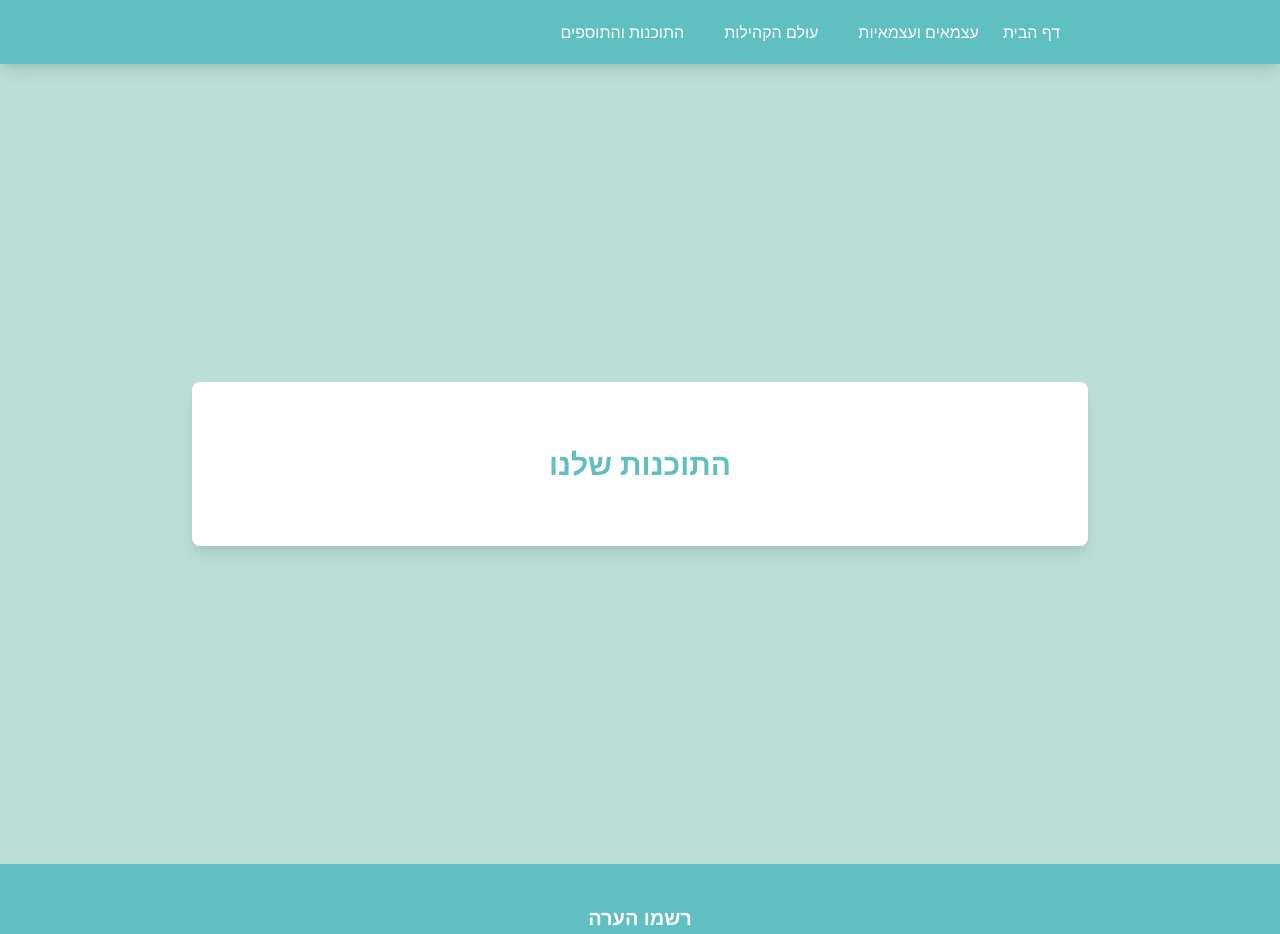
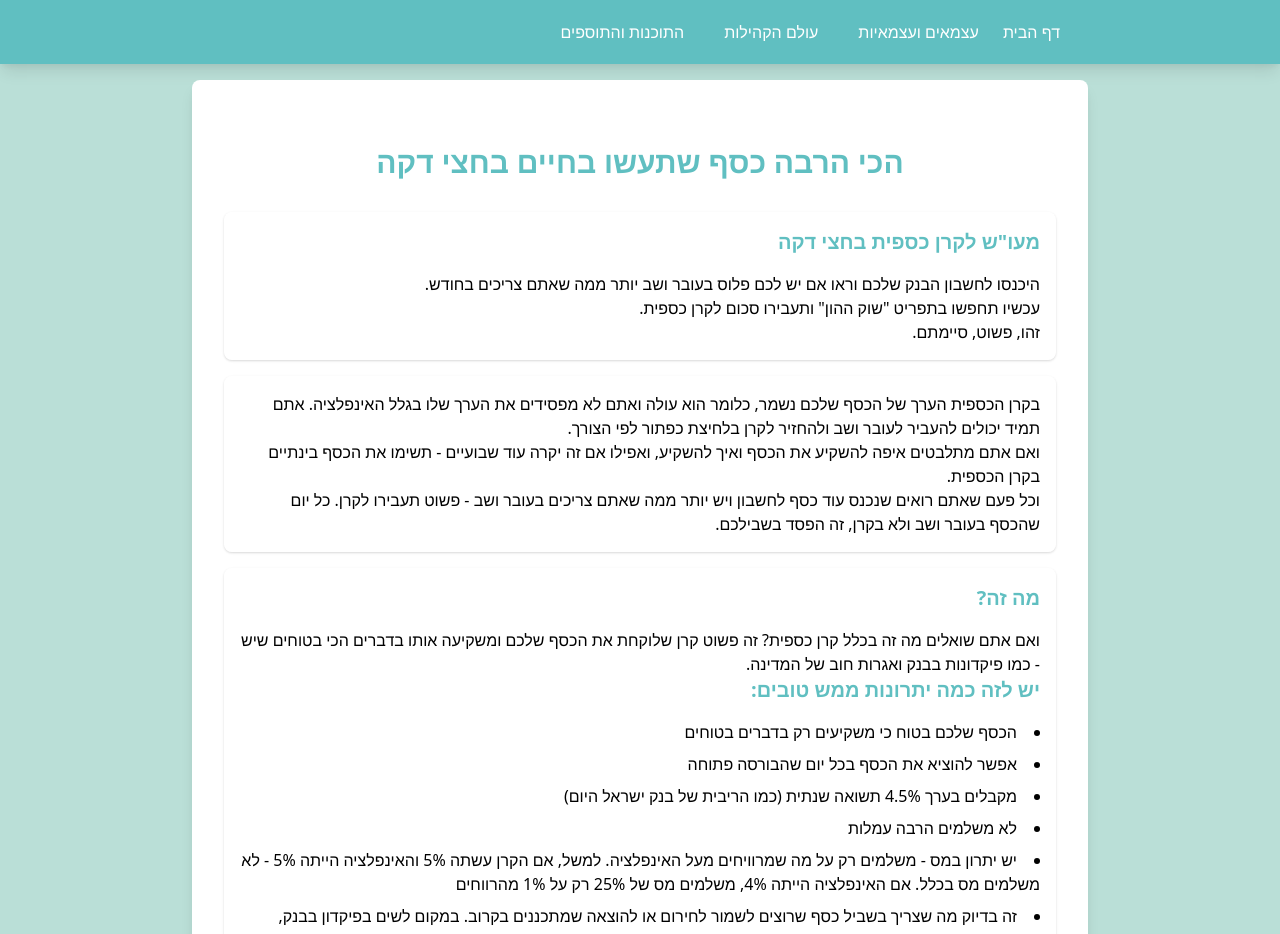
Before and after one commit to Zevik/Atsmai, a Next.js app: page /extensions in a window 1280 px wide. Shown: the top 934 px of the page. Built offline with nearby package versions, Linux system fonts and the light colour scheme.

Commit message:
כלום

```diff
--- a/pages/extensions.js
+++ b/pages/extensions.js
@@ -1,14 +1,48 @@
 import React from 'react';
 
-const Extensions = () => {
+const CashFund = () => {
   return (
-    <div className="min-h-screen bg-secondary/20 overflow-x-hidden p-4 flex items-center justify-center">
+    <div className="min-h-screen bg-secondary/20 overflow-x-hidden p-4">
       <div className="w-full max-w-4xl mx-auto bg-white p-4 md:p-8 rounded-lg shadow-lg overflow-hidden">
-        <h1 className="text-3xl font-bold mb-8 text-primary text-center mt-8">התוכנות שלנו</h1>
-        {/* ...existing content... */}
+        <h1 className="text-3xl font-bold mb-8 text-primary text-center mt-8">הכי הרבה כסף שתעשו בחיים בחצי דקה</h1>
+
+        {/* Split content into 3 transparent boxes */}
+        <div className="flex flex-col space-y-4">
+          <div className="bg-white bg-opacity-50 p-4 rounded-lg shadow"> {/* Changed bg-opacity from 75 to 50 */}
+            {/* Box 1 Content */}
+            <h2 className="text-xl font-semibold mb-4 text-primary">מעו"ש לקרן כספית בחצי דקה</h2>
+            <p>היכנסו לחשבון הבנק שלכם וראו אם יש לכם פלוס בעובר ושב יותר ממה שאתם צריכים בחודש.</p>
+            <p>עכשיו תחפשו בתפריט "שוק ההון" ותעבירו סכום לקרן כספית.</p>
+            <p>זהו, פשוט, סיימתם.</p>
+          </div>
+
+          <div className="bg-white bg-opacity-75 p-4 rounded-lg shadow">
+            {/* Box 2 Content */}
+            <p>בקרן הכספית הערך של הכסף שלכם נשמר, כלומר הוא עולה ואתם לא מפסידים את הערך שלו בגלל האינפלציה. אתם תמיד יכולים להעביר לעובר ושב ולהחזיר לקרן בלחיצת כפתור לפי הצורך.</p>
+            <p>ואם אתם מתלבטים איפה להשקיע את הכסף ואיך להשקיע, ואפילו אם זה יקרה עוד שבועיים - תשימו את הכסף בינתיים בקרן הכספית.</p>
+            <p>וכל פעם שאתם רואים שנכנס עוד כסף לחשבון ויש יותר ממה שאתם צריכים בעובר ושב - פשוט תעבירו לקרן. כל יום שהכסף בעובר ושב ולא בקרן, זה הפסד בשבילכם.</p>
+          </div>
+
+          <div className="bg-white bg-opacity-75 p-4 rounded-lg shadow">
+            {/* Box 3 Content */}
+            <h2 className="text-xl font-semibold mb-4 text-primary">מה זה?</h2>
+            <p>ואם אתם שואלים מה זה בכלל קרן כספית? זה פשוט קרן שלוקחת את הכסף שלכם ומשקיעה אותו בדברים הכי בטוחים שיש - כמו פיקדונות בבנק ואגרות חוב של המדינה.</p>
+
+            <h2 className="text-xl font-semibold mb-4 text-primary">יש לזה כמה יתרונות ממש טובים:</h2>
+            <ul className="list-disc list-inside mb-8">
+              <li>הכסף שלכם בטוח כי משקיעים רק בדברים בטוחים</li>
+              <li>אפשר להוציא את הכסף בכל יום שהבורסה פתוחה</li>
+              <li>מקבלים בערך 4.5% תשואה שנתית (כמו הריבית של בנק ישראל היום)</li>
+              <li>לא משלמים הרבה עמלות</li>
+              <li>יש יתרון במס - משלמים רק על מה שמרוויחים מעל האינפלציה. למשל, אם הקרן עשתה 5% והאינפלציה הייתה 5% - לא משלמים מס בכלל. אם האינפלציה הייתה 4%, משלמים מס של 25% רק על 1% מהרווחים</li>
+              <li>זה בדיוק מה שצריך בשביל כסף שרוצים לשמור לחירום או להוצאה שמתכננים בקרוב. במקום לשים בפיקדון בבנק, שמים בקרן כספית - ככה הכסף זמין יותר ויש יותר גמישות.</li>
+              <li>זה לא באמת משנה באיזה קרן תשימו, אבל הנה 2 המלצות: 5137740, 5137732.</li>
+            </ul>
+          </div>
+        </div>
       </div>
     </div>
   );
 };
 
-export default Extensions;
+export default CashFund;
```
